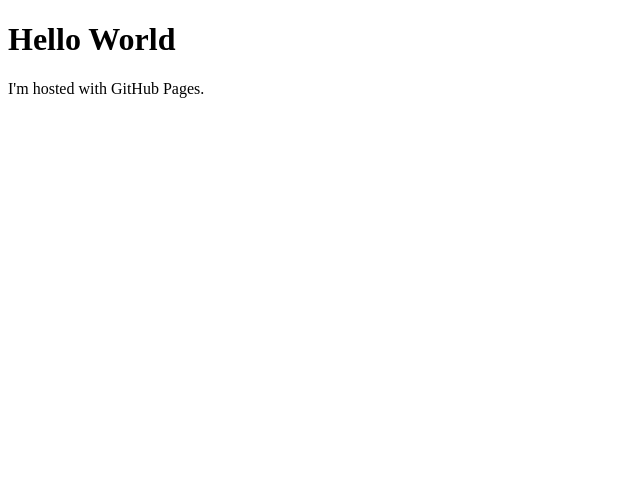
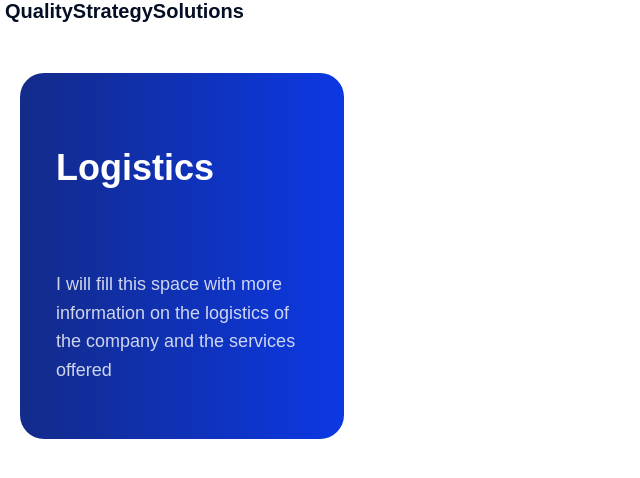
Before and after one commit to ssrik-1/ssrik-1.github.io, a plain HTML site: page index.html in a window 1280 px wide. Shown: the whole page, without its empty margins (0-640 px from the left). Drawn offline with Linux system fonts and the light colour scheme.

Commit message:
First Changes
Added the first change to website

```diff
--- /dev/null
+++ b/index.css
@@ -0,0 +1,111 @@
+/* Set up body and page margins */
+body {
+    font-family: 'Arial', sans-serif; /* Default font */
+    margin: 0;
+    padding: 0;
+}
+
+/* Header and logo positioning */
+header {
+    position: fixed;
+    top: 0;
+    left: 0;
+    padding: 10px 20px;
+    background-color: white; /* Optional background */
+    z-index: 1000; /* Ensures the logo stays on top */
+}
+
+/* Logo text style */
+.logo {
+    font-family: 'Poppins', sans-serif; /* Custom font from Google Fonts */
+    font-size: 20px; /* Font size for the logo */
+    font-weight: 700; /* Make the main logo text bold */
+    color: #040e24; /* Dark color for the logo text */
+    margin-left: 5px;
+}
+
+
+.card {
+    position: relative;
+    display: flex;
+    align-items: center;
+    justify-content: center;
+    width: 320px;
+    padding: 2px;
+    border-radius: 24px;
+    overflow: hidden;
+    line-height: 1.6;
+    transition: all 0.48s cubic-bezier(0.23, 1, 0.32, 1);
+    margin-top: 50px;
+    margin-left: 20px;
+  }
+
+  .content {
+    display: flex;
+    flex-direction: column;
+    align-items: flex-start;
+    gap: 24px;
+    padding: 34px;
+    border-radius: 22px;
+    color: #ffffff;
+    overflow: hidden;
+    background: #ffffff;
+    transition: all 0.48s cubic-bezier(0.23, 1, 0.32, 1);
+  }
+
+  .content .heading {
+    font-weight: 700;
+    font-size: 36px;
+    line-height: 1.3;
+    z-index: 1;
+    transition: all 0.48s cubic-bezier(0.23, 1, 0.32, 1);
+  }
+
+  .content .para {
+    z-index: 1;
+    opacity: 0.8;
+    font-size: 18px;
+    transition: all 0.48s cubic-bezier(0.23, 1, 0.32, 1);
+  }
+
+  .card::before {
+    content: "";
+    position: absolute;
+    height: 160%;
+    width: 160%;
+    border-radius: inherit;
+    background: linear-gradient(to right, #15276e, #0a3cff);
+    transform-origin: center;
+    animation: moving 4.8s linear infinite paused;
+    transition: all 0.88s cubic-bezier(0.23, 1, 0.32, 1);
+  }
+
+  .card:hover::before {
+    animation-play-state: running;
+    z-index: -1;
+    width: 20%;
+  }
+
+  .card:hover .content .heading,
+  .card:hover .content .para {
+    color: #000000;
+  }
+
+  .card:hover {
+    box-shadow: 0rem 6px 13px rgba(10, 60, 255, 0.1),
+      0rem 24px 24px rgba(10, 60, 255, 0.09),
+      0rem 55px 33px rgba(10, 60, 255, 0.05),
+      0rem 97px 39px rgba(10, 60, 255, 0.01), 0rem 152px 43px rgba(10, 60, 255, 0);
+    scale: 1.05;
+    color: #000000;
+  }
+
+  @keyframes moving {
+    0% {
+      transform: rotate(0);
+    }
+
+    100% {
+      transform: rotate(360deg);
+    }
+  }
--- a/index.html
+++ b/index.html
@@ -1,7 +1,25 @@
 <!DOCTYPE html>
-<html>
+<html lang="en">
+<head>
+<meta charset="UTF-8">
+  <meta name="viewport" content="width=device-width, initial-scale=1.0">
+  <title>QualityStrategySolutions</title>
+  <link rel="stylesheet" href="index.css">
+</head>
+
+<div class="logo">QualityStrategySolutions<span class="logo-highlight"></span></div>
+
 <body>
-<h1>Hello World</h1>
-<p>I'm hosted with GitHub Pages.</p>
+
+    <div class="card">
+        <div class="content">
+          <p class="heading">Logistics</p>
+          <p class="para">
+           I will fill this space with more information on the logistics
+           of the company and the services offered
+          </p>
+        </div>
+      </div>
+
 </body>
 </html>
```
